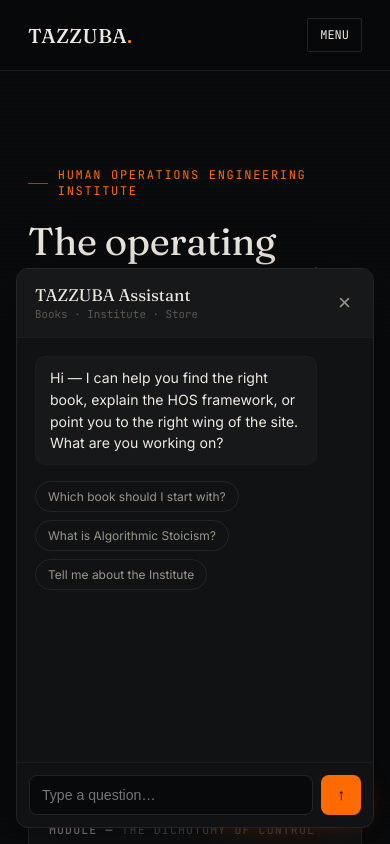
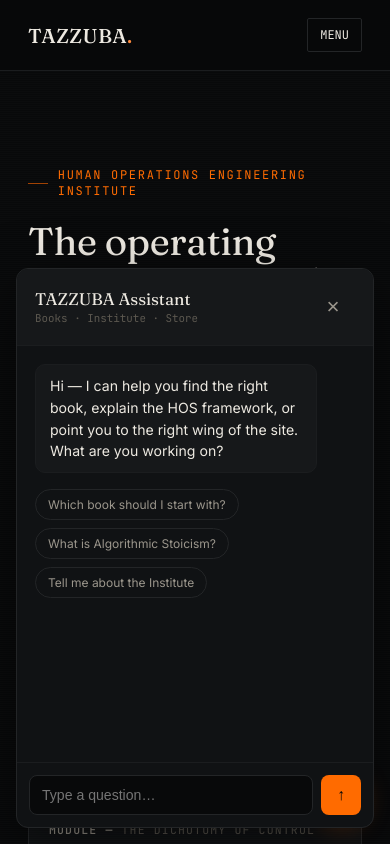
Before and after one commit to Tazzuba/tazzuba-site, a plain HTML site: page index.html in a window 390 px wide. Both pictures are taken after a click on the button "Close assistant". Shown: the top 844 px of the page. Drawn offline with Linux system fonts and the light colour scheme.

Commit message:
Update index.html

```diff
--- a/index.html
+++ b/index.html
@@ -547,6 +547,7 @@
 </form>
 
 <div id="tz-widget">
+  <div id="tz-backdrop" hidden></div>
   <button id="tz-launcher" aria-label="Open TAZZUBA assistant" aria-expanded="false">
     <svg width="22" height="22" viewBox="0 0 24 24" fill="none" stroke="currentColor" stroke-width="2" stroke-linecap="round" stroke-linejoin="round"><path d="M21 11.5a8.38 8.38 0 0 1-.9 3.8 8.5 8.5 0 0 1-7.6 4.7 8.38 8.38 0 0 1-3.8-.9L3 21l1.9-5.7a8.38 8.38 0 0 1-.9-3.8 8.5 8.5 0 0 1 4.7-7.6 8.38 8.38 0 0 1 3.8-.9h.5a8.48 8.48 0 0 1 8 8v.5z"/></svg>
     <span class="tz-launcher-text">Ask TAZZUBA</span>
@@ -558,7 +559,7 @@
         <div class="tz-head-title">TAZZUBA Assistant</div>
         <div class="tz-head-sub">Books · Institute · Store</div>
       </div>
-      <button id="tz-close" aria-label="Close assistant">&times;</button>
+      <button id="tz-close" type="button" aria-label="Close assistant">&times;</button>
     </div>
 
     <div class="tz-messages" id="tz-messages">
@@ -596,8 +597,9 @@
   .tz-head{display:flex;justify-content:space-between;align-items:center;padding:16px 18px;border-bottom:1px solid var(--border-soft);background:var(--bg-elev-2);}
   .tz-head-title{font-family:'Fraunces',serif;font-size:1.05rem;color:var(--text-primary);}
   .tz-head-sub{font-family:'JetBrains Mono',monospace;font-size:.68rem;color:var(--text-muted);margin-top:2px;}
-  #tz-close{background:none;border:none;color:var(--text-secondary);font-size:1.4rem;cursor:pointer;line-height:1;padding:4px;}
+  #tz-close{background:none;border:none;color:var(--text-secondary);font-size:1.4rem;cursor:pointer;line-height:1;padding:10px;min-width:44px;min-height:44px;display:flex;align-items:center;justify-content:center;touch-action:manipulation;}
   #tz-close:hover{color:var(--gold-bright);}
+  #tz-backdrop{position:fixed;inset:0;background:rgba(0,0,0,.35);z-index:190;}
   .tz-messages{flex:1;overflow-y:auto;padding:18px;display:flex;flex-direction:column;gap:12px;}
   .tz-msg{font-size:.88rem;line-height:1.55;padding:10px 14px;border-radius:10px;max-width:88%;}
   .tz-msg-bot{background:var(--bg-elev-2);color:var(--text-primary);align-self:flex-start;border:1px solid var(--border-soft);}
@@ -619,7 +621,8 @@
   #tz-input-row button{background:var(--gold);color:#08090A;border:none;width:40px;border-radius:8px;font-size:1rem;cursor:pointer;font-weight:700;}
   @media (max-width:480px){
     #tz-panel{right:16px;bottom:16px;}
-    #tz-launcher{right:16px;bottom:16px;}
+    #tz-launcher{right:16px;bottom:16px;padding:14px;border-radius:50%;}
+    #tz-launcher .tz-launcher-text{display:none;}
   }
 </style>
 
@@ -628,6 +631,7 @@
   const launcher = document.getElementById('tz-launcher');
   const panel = document.getElementById('tz-panel');
   const closeBtn = document.getElementById('tz-close');
+  const backdrop = document.getElementById('tz-backdrop');
   const messagesEl = document.getElementById('tz-messages');
   const chipsEl = document.getElementById('tz-chips');
   const inputRow = document.getElementById('tz-input-row');
@@ -641,10 +645,11 @@
   let leadShown = false;
   let leadSaved = false;
 
-  function openPanel(){ panel.hidden = false; launcher.setAttribute('aria-expanded','true'); launcher.style.display='none'; input.focus(); }
-  function closePanel(){ panel.hidden = true; launcher.setAttribute('aria-expanded','false'); launcher.style.display='flex'; }
+  function openPanel(){ panel.hidden = false; backdrop.hidden = false; launcher.setAttribute('aria-expanded','true'); launcher.style.display='none'; input.focus(); }
+  function closePanel(){ panel.hidden = true; backdrop.hidden = true; launcher.setAttribute('aria-expanded','false'); launcher.style.display='flex'; }
   launcher.addEventListener('click', openPanel);
   closeBtn.addEventListener('click', closePanel);
+  backdrop.addEventListener('click', closePanel);
 
   function addMessage(text, role){
     const div = document.createElement('div');
```
